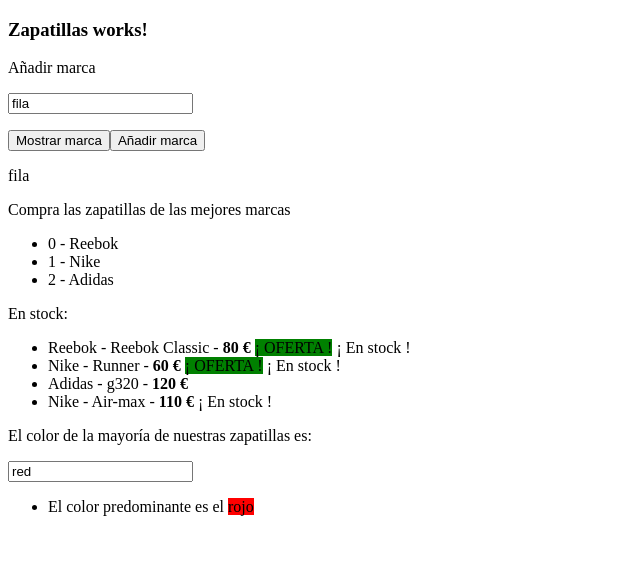
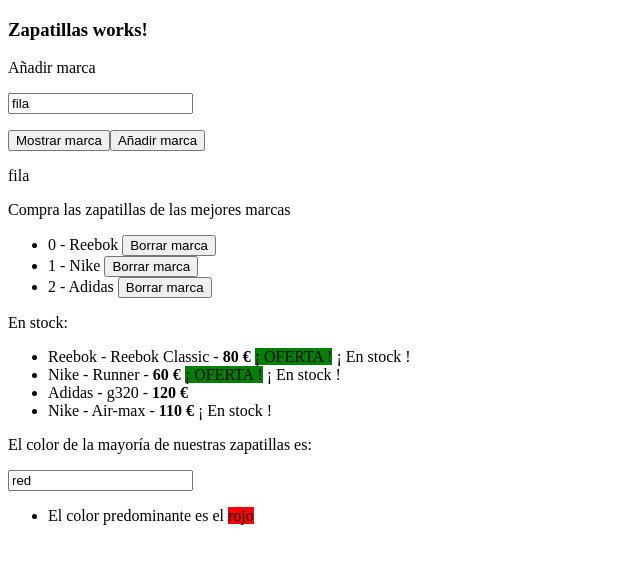
Before and after one commit to MCampos23/Angular, an Angular app: page / in a window 1280 px wide. Shown: the top 564 px of the page, without its empty margins (0-640 px from the left). Built offline with nearby package versions, Linux system fonts and the light colour scheme.

Commit message:
delet button

```diff
--- a/src/app/zapatillas/zapatillas.component.html
+++ b/src/app/zapatillas/zapatillas.component.html
@@ -7,7 +7,9 @@
 
 <p>Compra las zapatillas de las mejores marcas</p>
 <ul>
-    <li *ngFor="let marca of marcas; let indice = index">{{indice}} - {{marca}}</li>
+    <li *ngFor="let marca of marcas; let indice = index">{{indice}} - {{marca}}
+    <button (click)="borrarMarca(indice)">Borrar marca</button>
+</li>
 </ul>
 <p>En stock:</p>
 <ul>
--- a/src/app/zapatillas/zapatillas.component.ts
+++ b/src/app/zapatillas/zapatillas.component.ts
@@ -23,24 +23,24 @@
       new Zapatilla('Air-max', 'Nike', 'Rojas', 110, true)
     ]
   }
-
-  ngOnInit(): void {
+    ngOnInit(): void {
     console.log(this.zapatillas)
     this.getMarcas()
   }
-
-  getMarcas(){
+    getMarcas(){
     this.zapatillas.forEach((zapatilla, index)=> {
       if(this.marcas.indexOf(zapatilla.marca) < 0) this.marcas.push(zapatilla.marca)
       console.log(index)
     })
     console.log(this.marcas)
   }
-
   getMarca(){
     alert(this.mi_marca)
   }
   addMarca(){
     this.marcas.push(this.mi_marca)
   }
+  borrarMarca(indice: number){
+    this.marcas.splice(indice, 1)
+  }
 }
```
